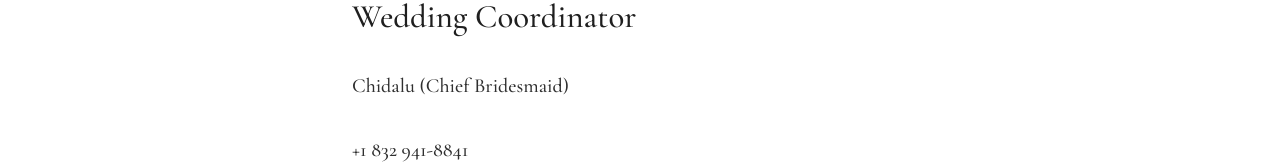
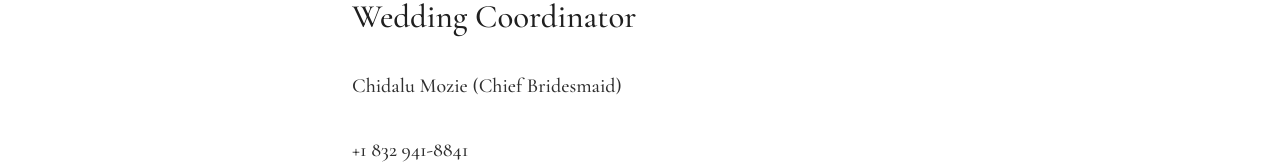
Before and after one commit to DavidShaibu/DeeZi-2026, a Next.js app: page /contact in a window 1280 px wide. Shown: the part 431-595 px from the top of the page. Built offline with nearby package versions, Linux system fonts and the light colour scheme.

Commit message:
Use the full name Chidalu Mozie on Contact Us
Co-authored-by: david.shaibu <david.shaibu@yale.edu>

```diff
--- a/scripts/smoke.mjs
+++ b/scripts/smoke.mjs
@@ -75,8 +75,8 @@ try {
     "contact lists the wedding coordinator",
   );
   await assert(
-    (await page.getByText("Chidalu (Chief Bridesmaid)").count()) >= 1,
-    "contact lists Chidalu as chief bridesmaid",
+    (await page.getByText("Chidalu Mozie (Chief Bridesmaid)").count()) >= 1,
+    "contact lists Chidalu Mozie as chief bridesmaid",
   );
   await assert(
     (await page.getByRole("link", { name: "+1 832 941-8841" }).count()) === 1,
--- a/src/lib/site.ts
+++ b/src/lib/site.ts
@@ -59,7 +59,7 @@ export const registry = {
 export const contacts = [
   {
     role: "Wedding Coordinator",
-    name: "Chidalu",
+    name: "Chidalu Mozie",
     detail: "Chief Bridesmaid",
     phone: "+1 832 941-8841",
     tel: "+18329418841",
```
